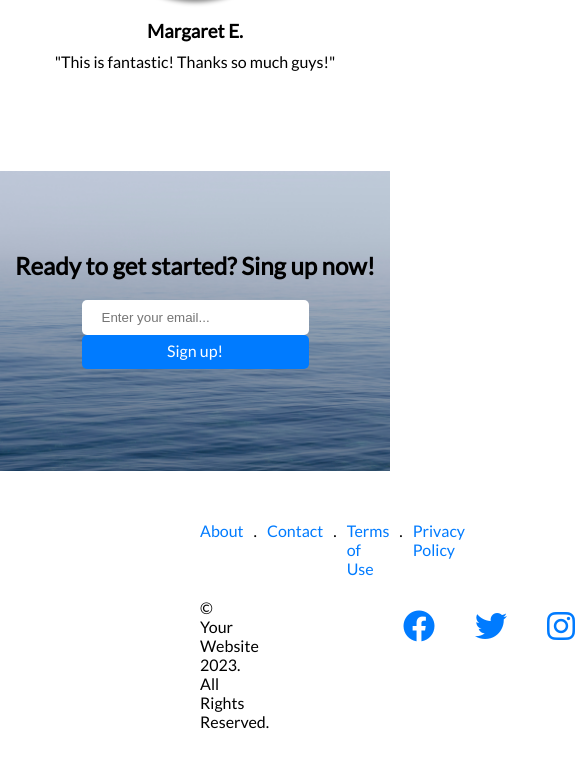
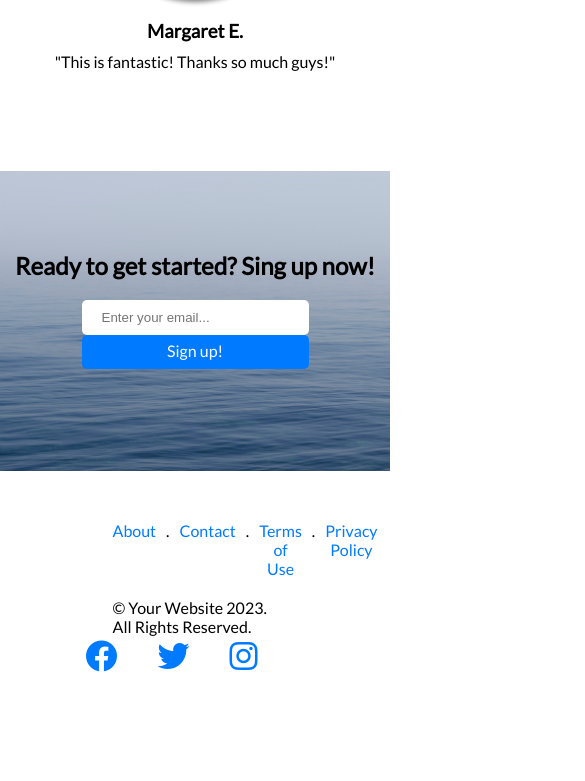
Before and after one commit to djuodis/Tarpinis-egzas, a website: page index.html in a window 390 px wide. Shown: the part 3752-4533 px from the top of the page, 585 px wide, since content can reach past the window. After the commit the page ends 4477 px from the top, so only its background shows below. Drawn offline with Linux system fonts and the light colour scheme.

Commit message:
footer tablet

```diff
--- a/scss/footer.scss
+++ b/scss/footer.scss
@@ -15,7 +15,7 @@ footer{
         // padding: 0 200px;
         ul{
             display: flex;
-            // background: red;
+text-align: center;               // background: red;
             margin-bottom: 20px;
             li {
                 flex-direction: row;
--- a/scss/style.scss
+++ b/scss/style.scss
@@ -121,42 +121,17 @@ html {
 
 
     footer{
-        padding: 50px 0;
+
+
         .row {
-            width: 100%;
+            // width: 100%;
             display: flex;
             justify-content: space-between;
+            flex-direction: column;
+            align-items: center;
         }
-        .about{
-            display: flex;
-            flex-direction: column;
-            padding: 0 200px;
-            ul{
-                display: flex;
-                // background: red;
-                margin-bottom: 20px;
-                li {
-                    flex-direction: row;
-                    list-style: none;
-                    padding-right: 10px;
-                    a {
-                        color: #007bff;
-                        // padding-right: 10px;
-                        text-decoration: none;
-                    }
-
-                }
-              }
-            }
-            // .socials{
-            //     color: #007bff;
-            //     list-style: none;
-            //     display: flex;
-            //     font-size: 32px;
-            //     padding: 0 200px;
-                // li{
-                //     padding: 0 30px;
-                // }
-            }
-
+        ul.social {
+            align-items: center;
         }
+        }
+    }
```
Also changed, not shown: app/css/style.css.
